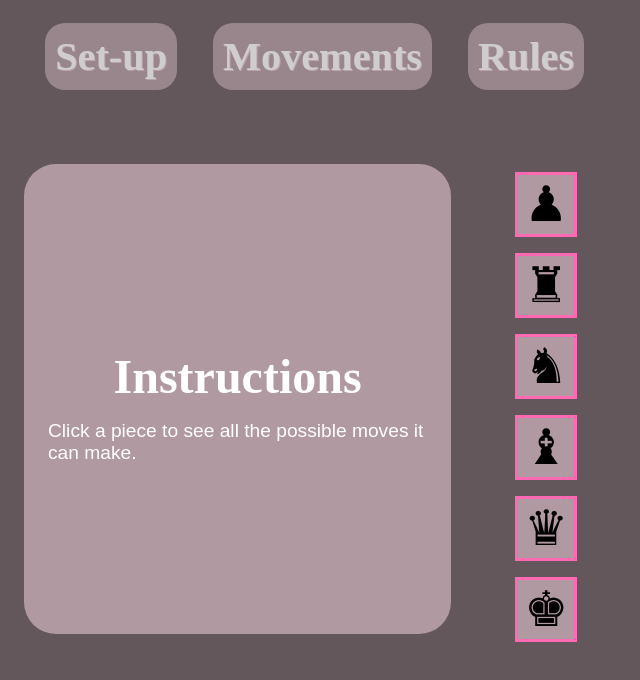
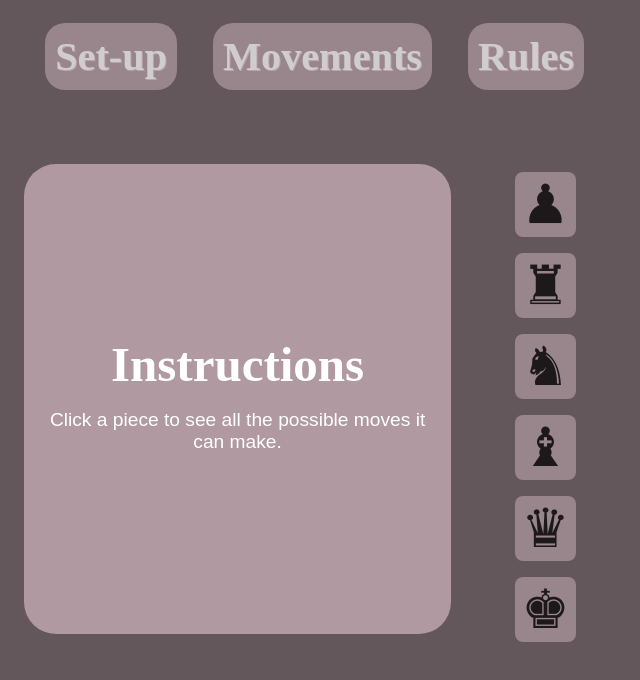
Before and after one commit to ngeorge07/07.03.01-Common-interest, a plain HTML site: page pages/movements.html in a window 1280 px wide. Shown: the whole page, without its empty margins (0-640 px from the left). Drawn offline with Linux system fonts and the light colour scheme; no server answers.

Commit message:
movements page done

```diff
--- a/css/styles.css
+++ b/css/styles.css
@@ -21,11 +21,6 @@ body {
 }
 
 /* NAV START */
-
-nav a:hover {
-  opacity: 1;
-  transition: 0.2s;
-}
 
 .nav-ul {
   display: flex;
@@ -197,22 +192,35 @@ MOVEMENTS PAGE
   background-color: var(--dusty);
   color: var(--chess-piece);
   /* font-size: calc(2vw + 2vh + 1vmin); */
-  font-size: calc(22px + (95 - 22) * ((100vw - 270px) / (3000 - 270)));
+  font-size: calc(30px + (95 - 30) * ((100vw - 270px) / (3000 - 270)));
   grid-area: 1 / 1 / 2 / 2;
   display: flex;
   align-items: center;
   justify-content: center;
-
-  border: 3px solid hotpink;
-  opacity: 1;
+  border-radius: 0.5rem;
 }
 
 .moveb:hover {
-  /* border: 5px solid red; */
+  opacity: 1;
+  transition: 0.2s;
+  outline: 1.5px solid hotpink;
+  border: none;
 }
 
 .moveb p {
   margin: 0;
+}
+
+.move .info {
+  text-align: center;
+}
+
+.move .info_name {
+  font-size: calc(22px + (95 - 22) * ((100vw - 270px) / (3000 - 270)));
+}
+
+.move .info_desc {
+  padding-bottom: 1.5rem;
 }
 
 @media screen and (min-width: 1000px) {
```
